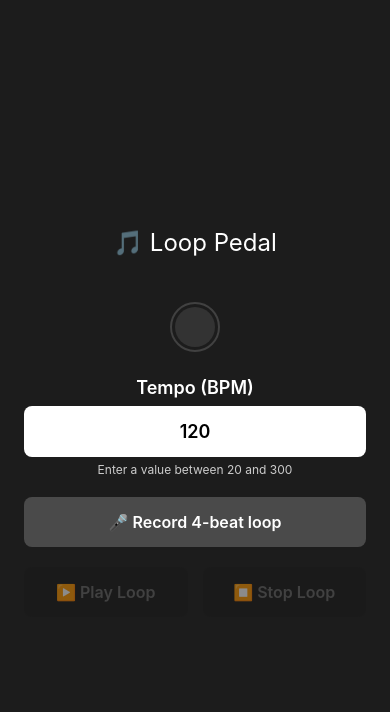
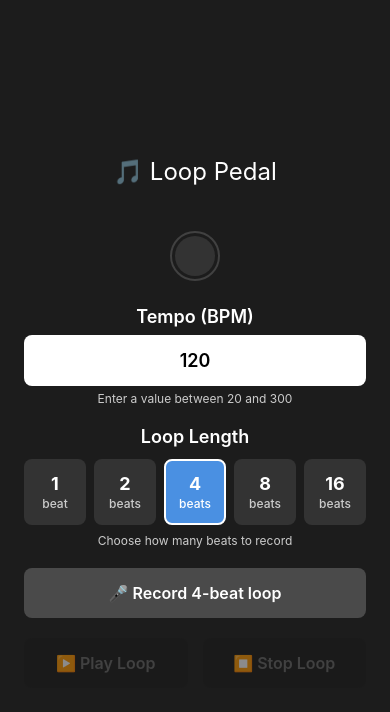
Before and after one commit to gemigtur/loop-pedal-app, a React Native app: screen / in a window 390 px wide. Shown: the top 712 px of the page. Built offline with nearby package versions, Linux system fonts and the light colour scheme.

Commit message:
Feat: change amount of beats

```diff
--- a/App.tsx
+++ b/App.tsx
@@ -2,18 +2,17 @@ import React, { useState, useRef } from "react";
 import { StyleSheet, View, Text, Alert } from "react-native";
 import { StatusBar } from "expo-status-bar";
 import { AudioManager, AudioRecording, AudioSound } from "./utils/audioUtils";
-import { TempoLight, ControlButtons, BPMInput, CountdownOverlay } from "./components";
+import { TempoLight, ControlButtons, BPMInput, CountdownOverlay, BeatsSelector } from "./components";
 
 export default function App() {
   const [bpm, setBpm] = useState("120");
+  const [beats, setBeats] = useState(4);
   const [isRecording, setIsRecording] = useState(false);
   const [recordingUri, setRecordingUri] = useState<string | null>(null);
   const [sound, setSound] = useState<AudioSound | null>(null);
   const [isPlaying, setIsPlaying] = useState(false);
   const [showCountdown, setShowCountdown] = useState(false);
   const recordingRef = useRef<AudioRecording | null>(null);
-
-  const beats = 4; // Fixed for now
 
   const startRecording = async () => {
     try {
@@ -115,6 +114,8 @@ export default function App() {
 
       <BPMInput bpm={bpm} onBpmChange={setBpm} />
 
+      <BeatsSelector beats={beats} onBeatsChange={setBeats} />
+
       <ControlButtons
         isRecording={isRecording}
         hasRecording={!!recordingUri}
@@ -123,6 +124,7 @@ export default function App() {
         onStartLoop={startLoop}
         onStopLoop={stopLoop}
         isCountingDown={showCountdown}
+        beats={beats}
       />
 
       <CountdownOverlay
--- /dev/null
+++ b/components/BeatsSelector.tsx
@@ -0,0 +1,101 @@
+import React from 'react';
+import { View, Text, TouchableOpacity, StyleSheet } from 'react-native';
+
+interface BeatsSelectorProps {
+  beats: number;
+  onBeatsChange: (beats: number) => void;
+}
+
+const BEAT_OPTIONS = [1, 2, 4, 8, 16];
+
+export const BeatsSelector: React.FC<BeatsSelectorProps> = ({ beats, onBeatsChange }) => {
+  return (
+    <View style={styles.container}>
+      <Text style={styles.label}>Loop Length</Text>
+      <View style={styles.optionsContainer}>
+        {BEAT_OPTIONS.map((option) => (
+          <TouchableOpacity
+            key={option}
+            style={[
+              styles.option,
+              beats === option && styles.selectedOption,
+            ]}
+            onPress={() => onBeatsChange(option)}
+          >
+            <Text style={[
+              styles.optionText,
+              beats === option && styles.selectedOptionText,
+            ]}>
+              {option}
+            </Text>
+            <Text style={[
+              styles.beatLabel,
+              beats === option && styles.selectedBeatLabel,
+            ]}>
+              {option === 1 ? 'beat' : 'beats'}
+            </Text>
+          </TouchableOpacity>
+        ))}
+      </View>
+      <Text style={styles.hint}>Choose how many beats to record</Text>
+    </View>
+  );
+};
+
+const styles = StyleSheet.create({
+  container: {
+    width: '100%',
+    marginBottom: 20,
+  },
+  label: {
+    color: '#ffffff',
+    fontSize: 18,
+    fontWeight: '600',
+    marginBottom: 12,
+    textAlign: 'center',
+  },
+  optionsContainer: {
+    flexDirection: 'row',
+    justifyContent: 'space-between',
+    gap: 8,
+  },
+  option: {
+    flex: 1,
+    backgroundColor: '#333333',
+    paddingVertical: 12,
+    paddingHorizontal: 8,
+    borderRadius: 8,
+    alignItems: 'center',
+    justifyContent: 'center',
+    borderWidth: 2,
+    borderColor: 'transparent',
+    minHeight: 60,
+  },
+  selectedOption: {
+    backgroundColor: '#4a90e2',
+    borderColor: '#ffffff',
+  },
+  optionText: {
+    color: '#ffffff',
+    fontSize: 18,
+    fontWeight: '700',
+    marginBottom: 2,
+  },
+  selectedOptionText: {
+    color: '#ffffff',
+  },
+  beatLabel: {
+    color: '#cccccc',
+    fontSize: 12,
+    fontWeight: '500',
+  },
+  selectedBeatLabel: {
+    color: '#ffffff',
+  },
+  hint: {
+    color: '#cccccc',
+    fontSize: 12,
+    textAlign: 'center',
+    marginTop: 8,
+  },
+});
--- a/components/ControlButtons.tsx
+++ b/components/ControlButtons.tsx
@@ -9,6 +9,7 @@ interface ControlButtonsProps {
   onStartLoop: () => void;
   onStopLoop: () => void;
   isCountingDown?: boolean;
+  beats?: number;
 }
 
 export const ControlButtons: React.FC<ControlButtonsProps> = ({
@@ -19,6 +20,7 @@ export const ControlButtons: React.FC<ControlButtonsProps> = ({
   onStartLoop,
   onStopLoop,
   isCountingDown = false,
+  beats = 4,
 }) => {
   return (
     <View style={styles.container}>
@@ -32,7 +34,7 @@ export const ControlButtons: React.FC<ControlButtonsProps> = ({
         disabled={isRecording || isCountingDown}
       >
         <Text style={[styles.buttonText, (isRecording || isCountingDown) && styles.recordingText]}>
-          {isCountingDown ? "⏳ Get Ready..." : isRecording ? "🔴 Recording..." : "🎤 Record 4-beat loop"}
+          {isCountingDown ? "⏳ Get Ready..." : isRecording ? "🔴 Recording..." : `🎤 Record ${beats}-beat loop`}
         </Text>
       </TouchableOpacity>
 
--- a/components/index.ts
+++ b/components/index.ts
@@ -2,3 +2,4 @@ export { TempoLight } from './TempoLight';
 export { ControlButtons } from './ControlButtons';
 export { BPMInput } from './BPMInput';
 export { CountdownOverlay } from './CountdownOverlay';
+export { BeatsSelector } from './BeatsSelector';
```
